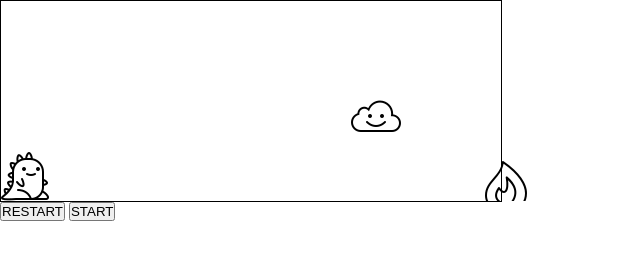
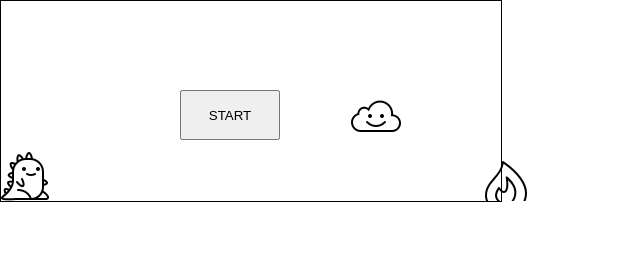
Before and after one commit to yuminee/javascript, a plain HTML site: page index.html in a window 1280 px wide. Shown: the whole page, without its empty margins (0-640 px from the left). Drawn offline with Linux system fonts and the light colour scheme.

Commit message:
create restart

```diff
--- a/style.css
+++ b/style.css
@@ -1,12 +1,29 @@
 *{
     padding: 0;
     margin: 0;
+}
+#restart{
+    width: 100px;
+    height: 50px;
+    position: absolute;
+    top : 90px;
+    left : 180px;
+
+}
+#startBtn{
+    width: 100px;
+    height: 50px;
+    position: absolute;
+    top : 90px;
+    left : 180px;
+
 }
 #game{
     width: 500px;
     height: 200px;
     border : 1px solid black;
 }
+
 #character{
     width : 50px;
     height: 50px;
@@ -26,6 +43,7 @@
     top: 110px;
     left: 0px;
     animation: block 1s infinite linear;
+    animation-delay: 1s;
 }
 
 #cloud{
@@ -52,6 +70,7 @@
 
 }
 @keyframes block{
+
     0%{left: 480px;}
     100%{left:-40px}
 
```
